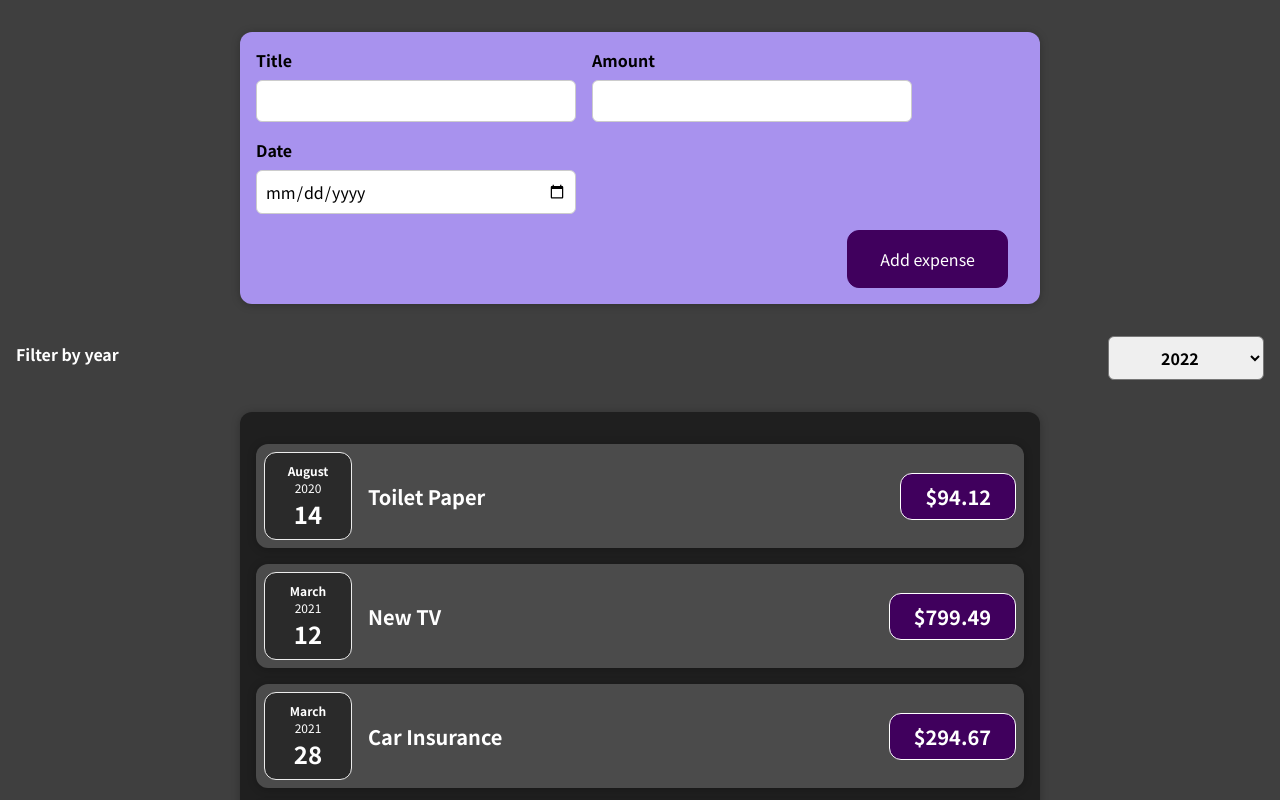
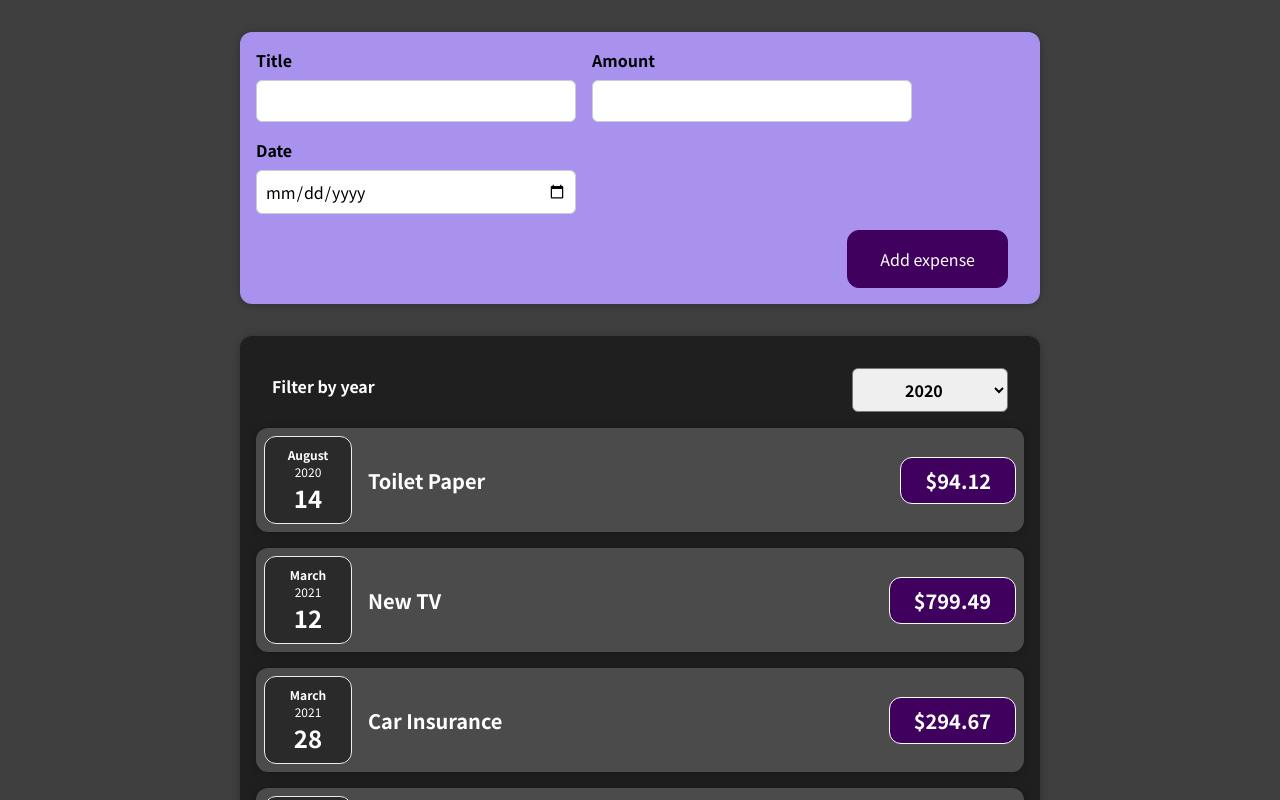
Before and after one commit to SarahWimark/MyExpenses, a React (Create React App) app: page / in a window 1280 px wide. Shown: the top 800 px of the page. Built offline with nearby package versions, Linux system fonts and the light colour scheme.

Commit message:
Working on filter

```diff
--- a/src/components/features/expenses/ExpenseFilter.js
+++ b/src/components/features/expenses/ExpenseFilter.js
@@ -2,12 +2,16 @@ import React from "react";
 
 import "./ExpenseFilter.css";
 
-export const ExpenseFilter = () => {
+export const ExpenseFilter = ({ onYearChange, value }) => {
+  const onFilterChange = (event) => {
+    onYearChange(event.target.value);
+  };
+
   return (
     <div className="expense-filter">
       <div className="expense-filter__control">
         <label>Filter by year</label>
-        <select>
+        <select value={value} onChange={onFilterChange}>
           <option value="2022">2022</option>
           <option value="2021">2021</option>
           <option value="2020">2020</option>
--- a/src/components/features/expenses/Expenses.js
+++ b/src/components/features/expenses/Expenses.js
@@ -1,4 +1,4 @@
-import React from "react";
+import React, { useState } from "react";
 import { ExpenseItem } from "./ExpenseItem";
 import { Card } from "../../UI/Card";
 import { ExpenseFilter } from "./ExpenseFilter";
@@ -6,10 +6,16 @@ import { ExpenseFilter } from "./ExpenseFilter";
 import "./Expenses.css";
 
 export const Expenses = ({ items }) => {
+  const [year, setYear] = useState(2020);
+
+  const onYearChange = (year) => {
+    setYear(year);
+  };
+
   return (
     <>
-      <ExpenseFilter />
       <Card className="expenses">
+        <ExpenseFilter value={year} onYearChange={onYearChange} />
         {items.map((expense) => (
           <ExpenseItem
             title={expense.title}
```
